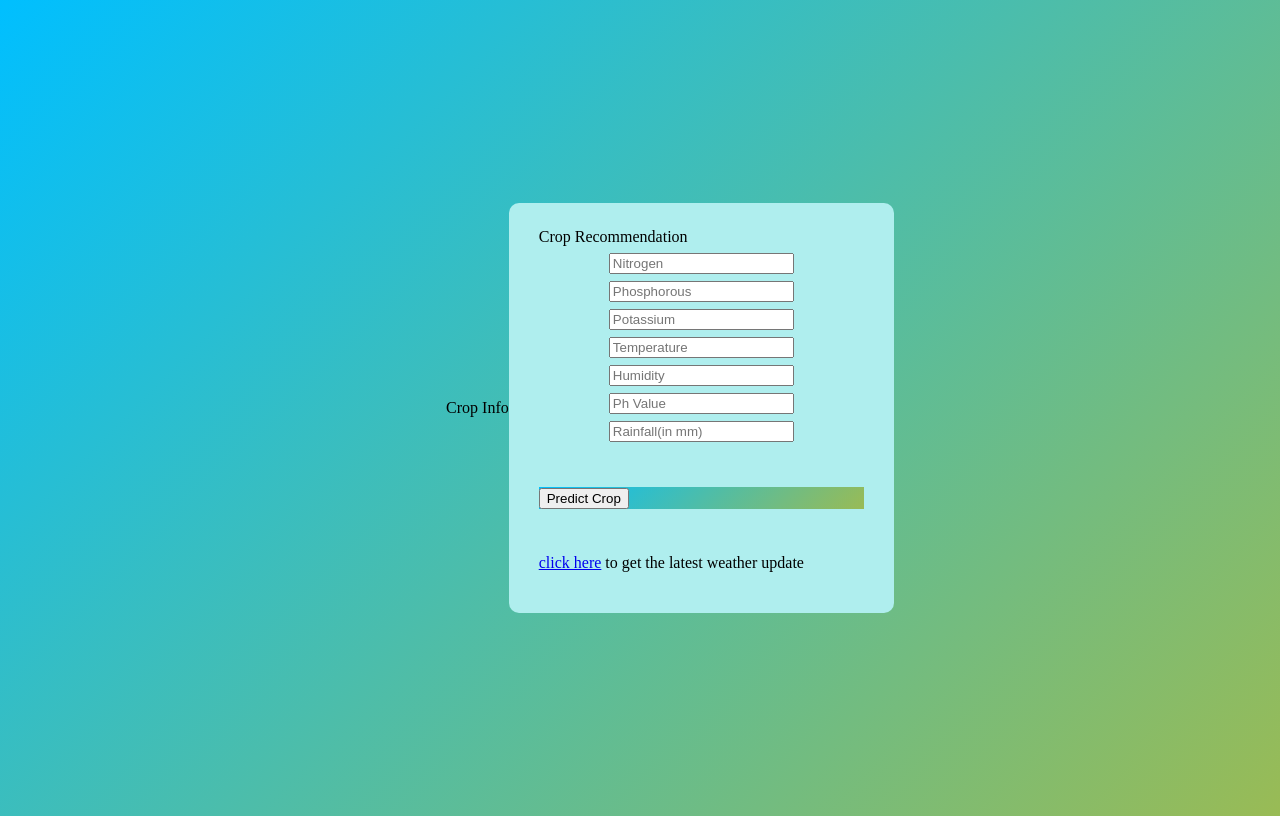
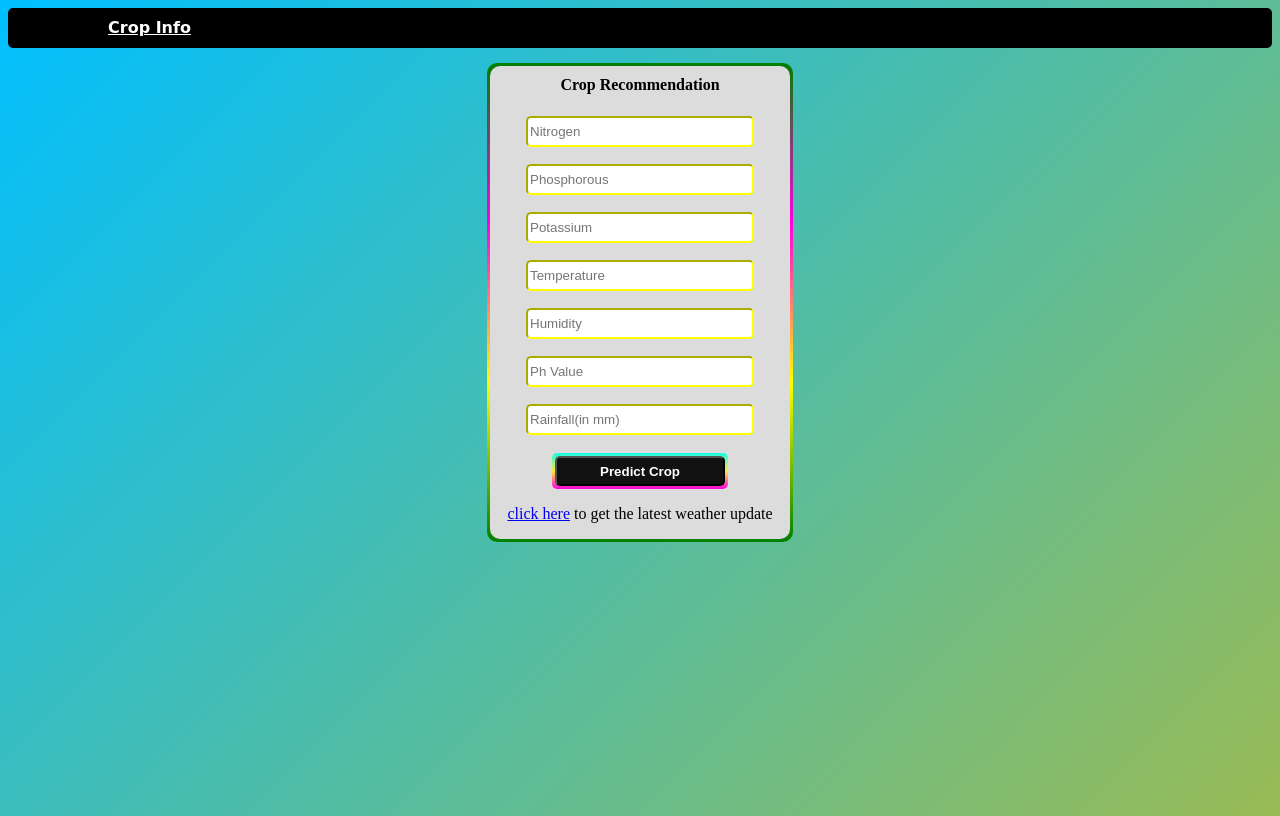
Before and after one commit to Saurabhrithe/cropinfo, a Flask app: page / in a window 1280 px wide. Run offline with Flask 2, Linux system fonts and the light colour scheme; parts of the project's set-up code (start-up, migrations or seed data) failed here and were passed over.

Commit message:
Update index.css

```diff
--- a/static/index.css
+++ b/static/index.css
@@ -1,44 +1,126 @@
-
-
 body{
     display:flex;
+    flex-direction: column;
     height: 100vh;
-    justify-content: center;
-    align-items: center;
+    width:device-width;
     background: linear-gradient(135deg,#00BFFF,#9b5);
 }
-.top{
-    text-align:center;
-    font-size: 25px;
-    font-weight: 500;
+.navBar{
+    background: black;
+    width: auto;
+    height: 40px;
+    marign-bottom:10px;
+    border-radius: 5px;
+
 }
+.heading{
+    color: white;
+    margin:10px 100px;
+    text-decoration: underline;
+    font-weight:700;
+    font-family: cursive;
+}
+.Base{
+    max-width: auto;
+    display:flex;
+
+    justify-content: space-between;
+    align-self: normal;
+    align-items: center;
+    flex-wrap: wrap;
+}
+
 .parent{
-    max-width: 700px;
-    width: 100%;
-    background: #AFEEEE;
-    padding: 25px 30px;
+    width: 365px;
+    background: Gainsboro;
     border-radius: 10px;
 }
-.parent .textfield{
+
+.textfield{
+
     text-align: center;
     font-size: 25px;
+    max-width:240px;
     font-weight: 500;
+    margin: 5px auto;
+    padding: 5px;
+}
+input{
+    width: 220px;
+    height: 25px;
+    border-color:yellow;
+    border-radius: 5px;
+}
+.btn{
+    margin: 13px auto;
+    width: 170px;
+    padding-bottom:10px;
+
+    padding:3px;
+    display: flex;
+    align-items: center;
+    justify-content: center;
+    background: linear-gradient(#14ffe9, #ffeb3b, #ff00e0);
+    border-radius: 5px;
 
 }
-.parent .btn{
-    height:45px;
-    margin:45px 0;
+.btn_label {
+    background: #111;
+    width: 170px;
+    height: 30px;
+    padding: 5px;
 
+    color: white;
+    font-weight: 700;
+    border-radius:5px;
 }
-.parent .btn {
-    height:100%;
-    width: 100%;
-    outline: none;
-    color: #fff;
-    border:none ;
-    font-size: 18px;
-    font-weight: 500;
-    letter-spacing: 1px;
-    background: linear-gradient(135deg,#00BFFF,#9b5);
+.result{
+    display: flex;
+    flex-direction: column;
+    justify-content:center;
+    align-items: center;
 
+    background: Gainsboro;
+    height: 425px;
+    max-width:345px;
+    padding: 5px;
+    border-radius: 10px;
 }
+.Base2{
+font-family: "cambria";
+text-align:center;
+}
+
+.container{
+    max-width: 500px;
+    background: linear-gradient(green, #ff00e0, yellow, green);
+    padding:3px;
+    border-radius:10px;
+    display:flex;
+    align-items:center;
+
+    margin: 0 auto;
+    margin-top: 15px;
+}
+.title{
+    font-weight: 900;
+    text-align: center;
+    padding:10px;
+}
+
+.weather{
+    padding: 10px;
+    background:red;
+    margin:0 auto;
+    max-width:350px;
+    background: Gainsboro;
+    border-radius: 10px;
+}
+.w_report{
+    text-align: center;
+}
+@media only screen and (min-width: 300px) {
+        .parent, input, .title, .w_report{
+            max-width: 300px;
+        }
+ }
```
